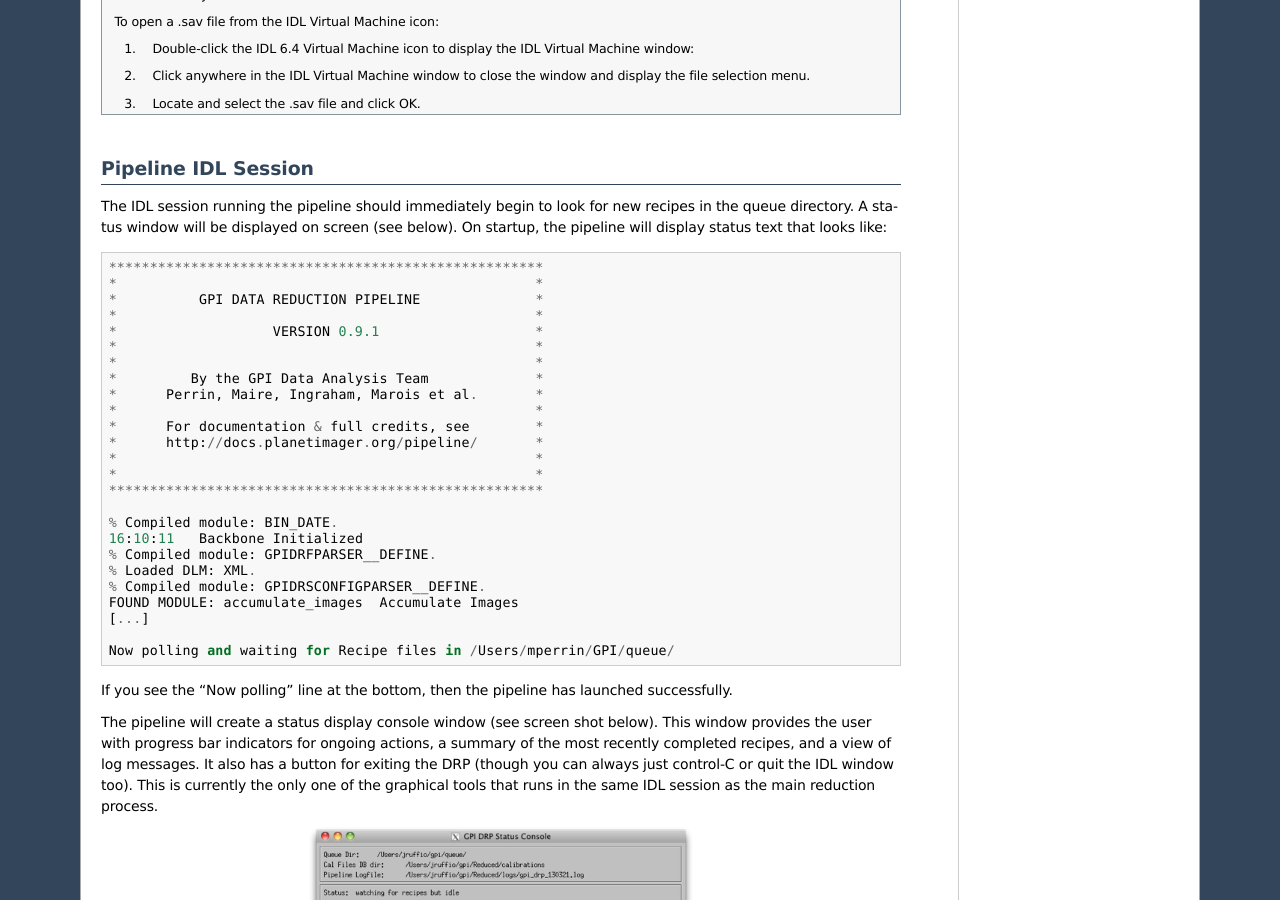
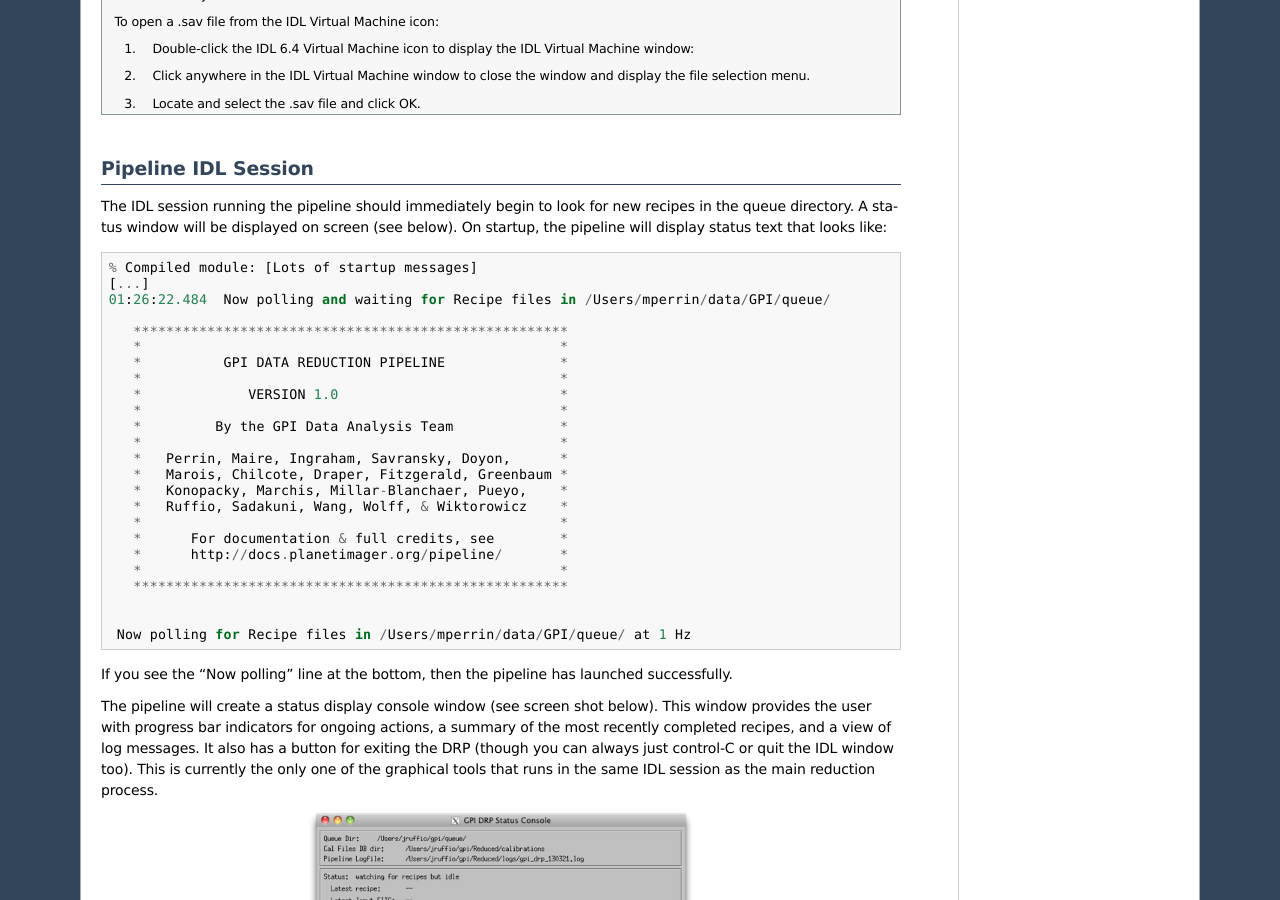
Before and after one commit to geminiplanetimager/gpi_pipeline, a Sphinx documentation site: the page built from documentation/usage/starting.rst, in a window 1280 px wide and 900 px high, scrolled down 3479 px. Built offline with Sphinx 7.4.7, drawn with Linux system fonts in a browser that asks for light colours; formulas are drawn with MathJax 3.

Commit message:
minor: Sphinx code cleanup to a few docs pages

```diff
--- a/documentation/faq.rst
+++ b/documentation/faq.rst
@@ -12,7 +12,7 @@ Installation
 When running `gpi-pipeline` it says, "gpi-pipeline: Command not found"
 ------------------------------------------------------------------------
 This indicates that the pipeline/scripts directory has not been added to the $PATH. There could be several possible reasons for this:
-1. The script that sets your environment variables (e.g. setenv_GPI_sample.csh or setenv_GPI_sample.bash) has not been sourced. These are generally sourced from the .tcshrc or .bash_profile scripts located in the home directory. Details can be found :ref:`Here<envvars>`. Remember to open a new terminal after modifying any shell scripts to ensure they are properly loaded.
+1. The script that sets your environment variables (e.g. setenv_GPI_sample.csh or setenv_GPI_sample.bash) has not been sourced. These are generally sourced from the .tcshrc or .bash_profile scripts located in the home directory. Details can be found :ref:`here<configuring>`. Remember to open a new terminal after modifying any shell scripts to ensure they are properly loaded.
 2. The shell script (e.g. setenv_GPI_sample.csh or setenv_GPI_sample.bash) has an error in the line that modifies the ``$PATH``. Check to make sure the pipeline/scripts directory is properly inserted. The users can check if the directory is in the path by typing `echo $PATH` from a shell prompt. We recommend you copy and paste in the pipeline/scripts output to make sure the directory exists. Remember that paths are case sensitive.
 
 
--- a/documentation/installation/configuration.rst
+++ b/documentation/installation/configuration.rst
@@ -48,7 +47,7 @@ All installation scripts are located in the pipeline/scripts directory.
 
     .. image:: icon_linux2.png
 
- On Mac OS and Linux, open up a terminal and go to the ``pipeline/scripts`` directory. Then you will want to run the bash script ``gpi-setup-nix`` with the following command:
+ On Mac OS and Linux, open up a terminal and go to the ``pipeline/scripts`` directory. Then you will want to run the bash script ``gpi-setup-nix`` with the following command::
 
  > bash gpi-setup-nix
 
@@ -74,7 +73,7 @@ All installation scripts are located in the pipeline/scripts directory.
 .. _config-manual:
 
 How to Set Environment Variables Manually
------------------------------------
+-----------------------------------------------
 The pipeline includes helpful example scripts to ease the setup process, located in the ``scripts`` subdirectory of the
 pipeline installation. Most users will simply want to take the example script for their selected shell and modify it for their local directory paths.
 
@@ -189,7 +188,7 @@ The following are paths are **optional** to define as environment variables. If
 Variable                  Contains                                   Default Value if Not Set Explicitly
 ======================  =======================================  ===========================================================
 GPI_DRP_DIR             Root dir of pipeline software             Determined automatically, location of
-                                                                   the IDL pipeline code. Contains
+                                                                  the IDL pipeline code. Contains
                                                                   subdirectories: backbone, config,
                                                                   gpitv etc
 GPI_DRP_CONFIG_DIR      Path to directory containing pipeline    ``$GPI_DRP_DIR/config``
--- a/documentation/usage/starting.rst
+++ b/documentation/usage/starting.rst
@@ -208,31 +208,30 @@ The IDL session running the pipeline should immediately begin to look for new re
 window will be displayed on screen (see below). On startup, the pipeline will
 display status text that looks like::
 
-  *****************************************************
-  *                                                   *
-  *          GPI DATA REDUCTION PIPELINE              *
-  *                                                   *
-  *                   VERSION 0.9.1                   *
-  *                                                   *
-  *                                                   *
-  *         By the GPI Data Analysis Team             *
-  *      Perrin, Maire, Ingraham, Marois et al.       *
-  *                                                   *
-  *      For documentation & full credits, see        *
-  *      http://docs.planetimager.org/pipeline/       *
-  *                                                   *
-  *                                                   *
-  *****************************************************
+  % Compiled module: [Lots of startup messages]
+  [...]
+  01:26:22.484  Now polling and waiting for Recipe files in /Users/mperrin/data/GPI/queue/
 
-  % Compiled module: BIN_DATE.
-  16:10:11   Backbone Initialized
-  % Compiled module: GPIDRFPARSER__DEFINE.
-  % Loaded DLM: XML.
-  % Compiled module: GPIDRSCONFIGPARSER__DEFINE.
-  FOUND MODULE: accumulate_images  Accumulate Images
-  [...]
+     *****************************************************
+     *                                                   *
+     *          GPI DATA REDUCTION PIPELINE              *
+     *                                                   *
+     *             VERSION 1.0                           *
+     *                                                   *
+     *         By the GPI Data Analysis Team             *
+     *                                                   *
+     *   Perrin, Maire, Ingraham, Savransky, Doyon,      *
+     *   Marois, Chilcote, Draper, Fitzgerald, Greenbaum *
+     *   Konopacky, Marchis, Millar-Blanchaer, Pueyo,    *
+     *   Ruffio, Sadakuni, Wang, Wolff, & Wiktorowicz    *
+     *                                                   *
+     *      For documentation & full credits, see        *
+     *      http://docs.planetimager.org/pipeline/       *
+     *                                                   *
+     *****************************************************
 
-  Now polling and waiting for Recipe files in /Users/mperrin/GPI/queue/
+
+   Now polling for Recipe files in /Users/mperrin/data/GPI/queue/ at 1 Hz
 
 
 If you see the "Now polling" line at the bottom, then the pipeline has launched
```
Also changed, not shown: other parts of documentation/installation/configuration.rst (+0 -1 lines).
